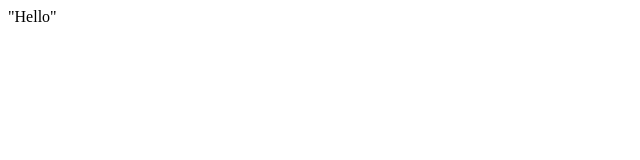
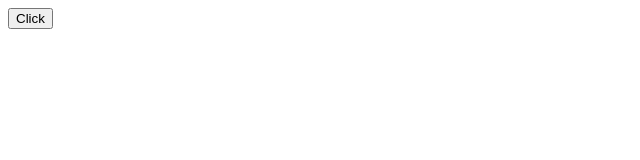
Before and after one commit to JakubVrch/stfuAndClickFE, a React (Create React App) app in the folder app/: page /1 in a window 1280 px wide. Shown: the top 160 px of the page, without its empty margins (0-640 px from the left). Built offline with nearby package versions, Linux system fonts and the light colour scheme.

Commit message:
Create ClickButton

```diff
--- /dev/null
+++ b/app/src/features/click/ClickButton.tsx
@@ -0,0 +1,10 @@
+import { useAppDispatch } from 'app/hooks'
+import { click } from 'features/click/clickSlice'
+
+
+export default function ClickButton ({ teamName }: { teamName: string} ) {
+    const dispatch = useAppDispatch()
+    return (
+        <button type="button" onClick={() => dispatch(click(teamName))}>Click</button>
+    )
+}
--- a/app/src/features/clickPage/index.tsx
+++ b/app/src/features/clickPage/index.tsx
@@ -1,7 +1,11 @@
+import { useParams } from "react-router-dom";
+import ClickButton from "features/click/ClickButton"
+
 export default function ClickPage () {
+    let params = useParams();
     return (
         <>
-            "Hello"
+            {params.teamName && <ClickButton teamName = {params.teamName}/>}
         </>
     );
 }
--- a/app/src/index.tsx
+++ b/app/src/index.tsx
@@ -12,7 +12,7 @@ ReactDOM.render(
       <BrowserRouter>
         <Routes>
           <Route path="/" element={<RegisterPage />} />
-          <Route path="/:team" element={<ClickPage />} />
+          <Route path="/:teamName" element={<ClickPage />} />
         </Routes>
       </BrowserRouter>
     </Provider>
```
